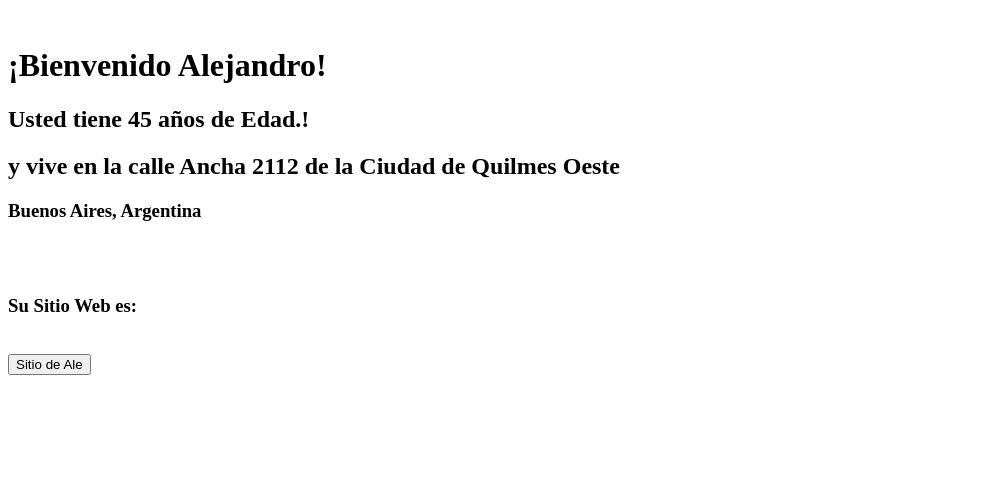
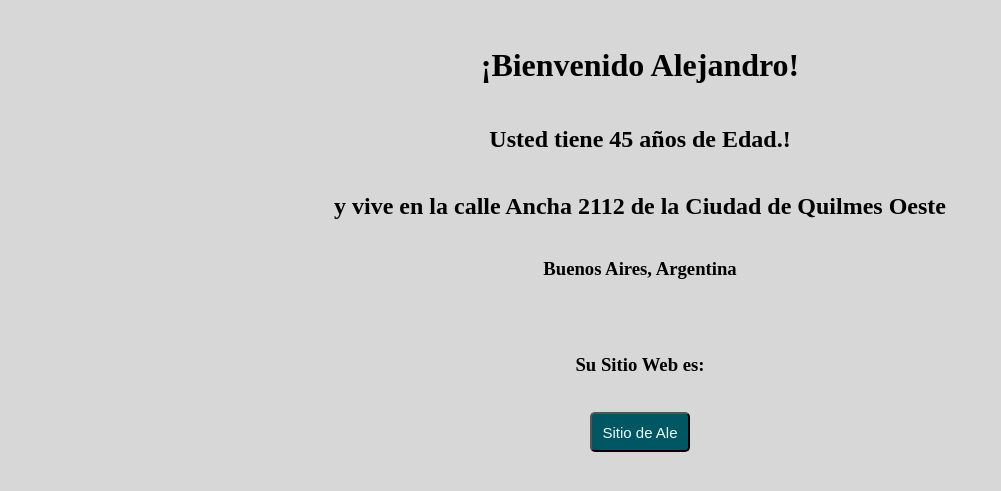
Before and after one commit to Drako01/Django-Pythonisos-WebApp, a Django app: page / in a window 1280 px wide. Shown: the top 491 px of the page, without its empty margins (0-1001 px from the left). Run offline with Django 3.2, Linux system fonts and the light colour scheme.

Commit message:
27042022

```diff
--- a/templates/blog/index.html
+++ b/templates/blog/index.html
@@ -9,8 +9,32 @@
 </head>
 
 <body>
+    <style>
+        body {
+            background: rgb(215, 215, 215);
+        }
+
+        button {
+            background: rgb(1, 86, 99);
+            border-radius: 5px;
+            height: 40px;
+            width: 100px;
+            color: azure;
+            font-size: 15px;
+        }
+
+        a {
+            text-decoration: none;
+        }
+
+        .cuerpo {
+            display: flex;
+            flex-direction: column;
+            align-items: center;
+        }
+    </style>
     </br>
-
+    <div class="cuerpo">
         <h1>¡Bienvenido {{ nombre }}!</h1>
         <h2>Usted tiene {{ edad }} años de Edad.!</h2>
         <h2>y vive en la calle {{ direccion.calle }} de la Ciudad de {{ direccion.localidad }} </h2>
@@ -18,6 +42,9 @@
         <h3>Su Sitio Web es:</h3>
         </br>
         <a href="http://armotusitio.com" target="_blank" rel="noopener noreferrer"> <button>Sitio de Ale</button> </a>
+    </div>
+
+
 </body>
 
 </html>
```
Lines whose indentation alone changed are shown as unchanged.
